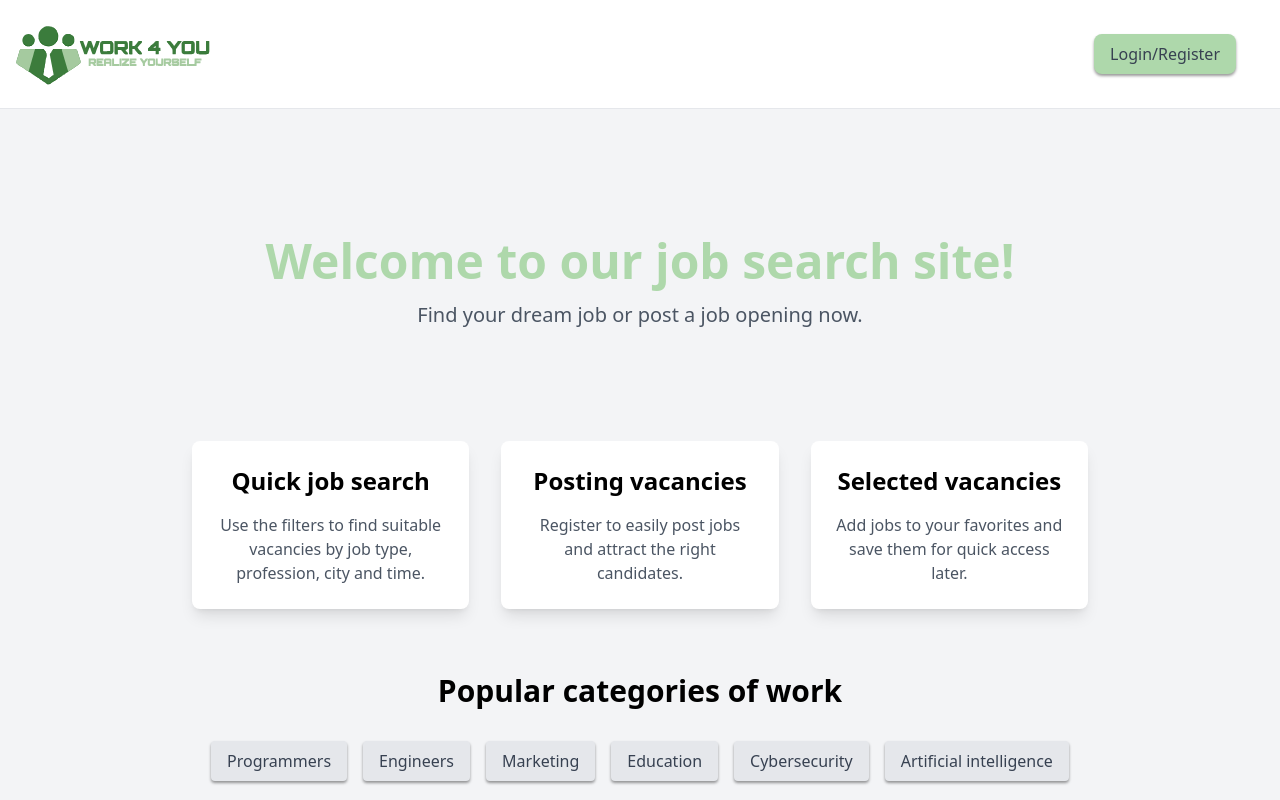
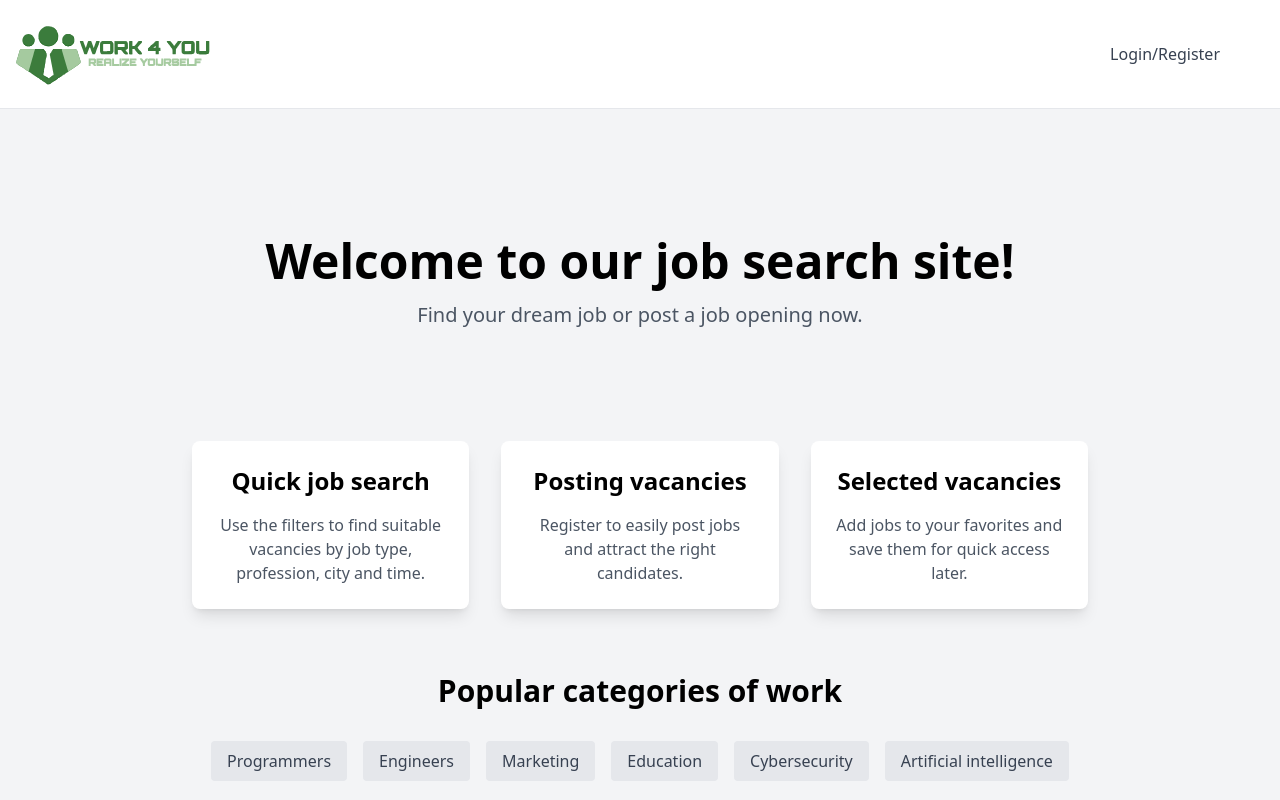
Before and after one commit to KKsnikere/DP42WorkForYou, a Vue app: page / in a window 1280 px wide. Shown: the top 800 px of the page. Built offline with nearby package versions, Linux system fonts and the light colour scheme; no server answers.

Commit message:
setup darkmode

```diff
--- a/src/App.vue
+++ b/src/App.vue
@@ -4,10 +4,44 @@ import Header from './components/Header.vue';
 </script>
 
 <template>
-  <Header />
-  <RouterView />
+  <div>
+    <Header />
+    <RouterView />
+    <router-view />
+  </div>
 </template>
 
-<style scoped>
+<script>
+import { useDarkMode } from './composables/useDarkMode';
 
+export default {
+  setup() {
+    const { isDarkMode, toggleDarkMode } = useDarkMode();
+
+    return {
+      isDarkMode,
+      toggleDarkMode
+    };
+  }
+};
+</script>
+
+<style>
+
+body {
+  transition: background-color 0.3s ease;
+}
+
+.dark {
+  background-color: #121212;
+  color: white;
+}
+
+.dark .bg-blue-500 {
+  background-color: #3b82f6;
+}
+
+.dark .text-white {
+  color: #e5e5e5;
+}
 </style>
--- a/src/assets/index.css
+++ b/src/assets/index.css
@@ -3,10 +3,25 @@
 @tailwind utilities;
 
 :root {
-    --primary-color: #dff1e7;
-    --secondary-color: #f3f4f6;
-    --accent-color: #aed8ab;
-  }
+  --primary-color: #3490dc;        /* Light primary */
+  --secondary-color: #ffed4a;      /* Light secondary */
+  --accent-color: #38c172;         /* Light accent */
+  --red: #D8ABAB;
+  --green: #abced9;
+  --darker: #97b6bf;
+  --greener: #75967f;
+}
+
+/* Define Dark Mode Colors */
+[data-theme="dark"] {
+  --primary-color: #1e3a8a;        /* Dark primary */
+  --secondary-color: #f9d718;      /* Dark secondary */
+  --accent-color: #2d6a4f;         /* Dark accent */
+  --red: #9e7777;                  /* Dark red */
+  --green: #7e9c98;                /* Dark green */
+  --darker: #6a8890;               /* Dark darker */
+  --greener: #4e5e56;              /* Dark greener */
+}
 
   @layer base {
     input[type="number"]::-webkit-inner-spin-button,
--- /dev/null
+++ b/src/composables/useDarkMode.js
@@ -0,0 +1,27 @@
+import { ref, watchEffect } from 'vue';
+
+export function useDarkMode() {
+  // Check if dark mode is in localStorage
+  const isDarkMode = ref(localStorage.getItem('darkMode') === 'true' || false);
+
+  // Watch the state and apply dark mode class to <html> element
+  watchEffect(() => {
+    if (isDarkMode.value) {
+      document.documentElement.classList.add('dark'); // Add dark class to root element
+      localStorage.setItem('darkMode', 'true');        // Store preference in localStorage
+    } else {
+      document.documentElement.classList.remove('dark'); // Remove dark class from root element
+      localStorage.setItem('darkMode', 'false');          // Store preference in localStorage
+    }
+  });
+
+  // Toggle dark mode
+  const toggleDarkMode = () => {
+    isDarkMode.value = !isDarkMode.value;
+  };
+
+  return {
+    isDarkMode,
+    toggleDarkMode
+  };
+}
--- a/tailwind.config.js
+++ b/tailwind.config.js
@@ -1,18 +1,28 @@
 /** @type {import('tailwindcss').Config} */
 module.exports = {
   purge: ['./index.html', './src/**/*.{vue,js,ts,jsx,tsx}'],
-  darkMode: false, // or 'media' or 'class'
+  darkMode: 'class',
   safelist: ['animate-[fade-in-down_1s_ease-in-out]'],
   theme: {
     extend: {
       colors:{
-        primary: 'var(--primary-color)',
-        secondary: 'var(--secondary-color)',
-        accent: 'var(--accent-color)',
-        'red': '#D8ABAB',
-        'green': '#abced9',
-        'darker': '#97b6bf',
-        'greener': '#75967f'
+        colors: {
+          primary: 'var(--primary-color)',         // Light Mode primary
+          secondary: 'var(--secondary-color)',     // Light Mode secondary
+          accent: 'var(--accent-color)',           // Light Mode accent
+          red: '#D8ABAB',
+          green: '#abced9',
+          darker: '#97b6bf',
+          greener: '#75967f',
+
+          // Dark Mode Colors
+          'primary-dark': 'var(--primary-dark)',   // Dark Mode primary
+          'secondary-dark': 'var(--secondary-dark)', // Dark Mode secondary
+          'accent-dark': 'var(--accent-dark)',     // Dark Mode accent
+          'red-dark': '#9e7777',                   // Dark Mode red
+          'green-dark': '#7e9c98',                 // Dark Mode green
+          'darker-dark': '#6a8890',                // Dark Mode darker
+          'greener-dark': '#4e5e56',               // Dark Mode greener
 
       },
       boxShadow: {
@@ -25,3 +35,4 @@ module.exports = {
   },
   plugins: [],
 }
+}
```
